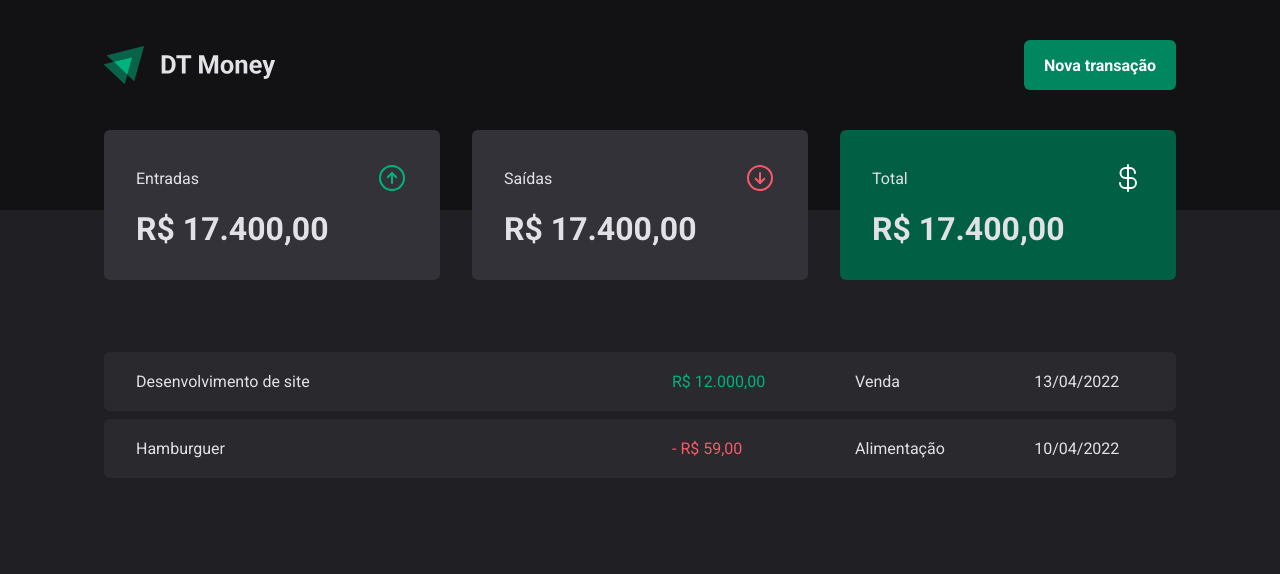
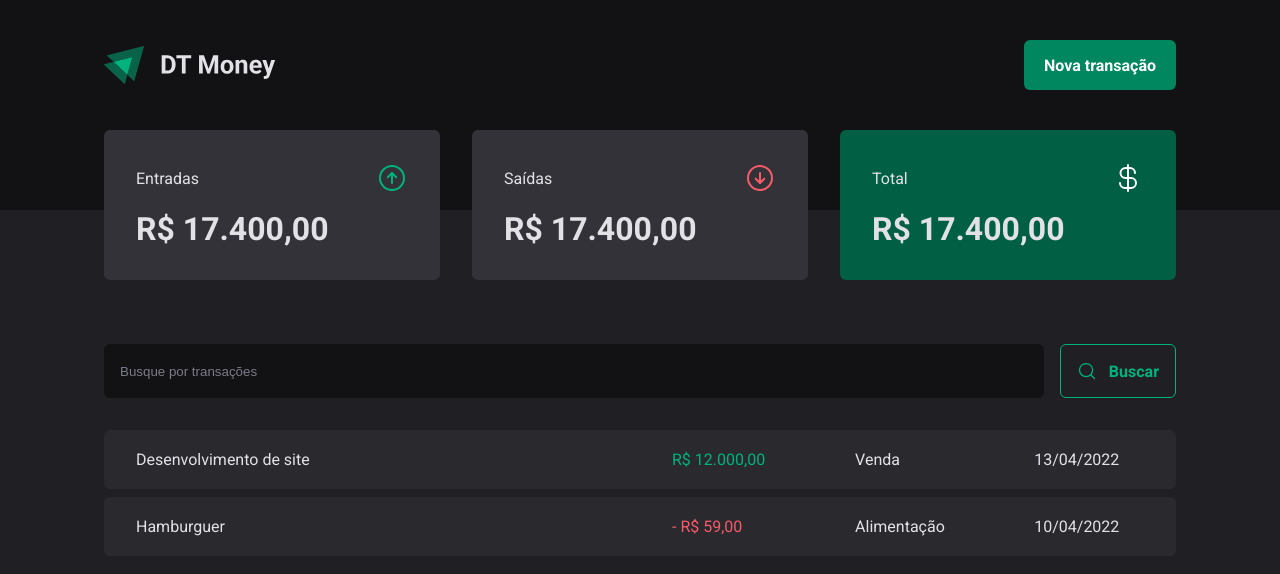
Before and after one commit to caiquegiovannini/dtmoney2.0, a React (Vite) app: page / in a window 1280 px wide. Shown: the top 574 px of the page. Built offline with nearby package versions, Linux system fonts and the light colour scheme.

Commit message:
Create SearchForm

```diff
--- /dev/null
+++ b/src/pages/Transactions/components/SearchForm/index.tsx
@@ -0,0 +1,15 @@
+import { MagnifyingGlass } from "phosphor-react";
+import { SearchFormContainer } from "./styles";
+
+export function SearchForm() {
+    return (
+        <SearchFormContainer>
+            <input type="text" placeholder="Busque por transações" />
+
+            <button type="submit">
+                <MagnifyingGlass size={20} />
+                Buscar
+            </button>
+        </SearchFormContainer>
+    )
+}
--- /dev/null
+++ b/src/pages/Transactions/components/SearchForm/styles.ts
@@ -0,0 +1,40 @@
+import styled from "styled-components";
+
+export const SearchFormContainer = styled.form`
+    display: flex;
+    gap: 1rem;
+
+    input {
+        flex: 1;
+        border-radius: 6px;
+        border: 0;
+        background-color: ${props => props.theme['gray-900']};
+        color: ${props => props.theme['gray-300']};
+        padding: 1rem;
+
+        &::placeholder {
+            color: ${props => props.theme['gray-500']};
+        }
+    }
+
+    button {
+        display: flex;
+        align-items: center;
+        gap: 0.75rem;
+
+        border: 0;
+        padding: 1rem;
+        background: transparent;
+        border: 1px solid ${props => props.theme['green-300']};
+        color: ${props => props.theme['green-300']};
+        font-weight: bold;
+        border-radius: 6px;
+
+        &:hover {
+            background: ${props => props.theme['green-500']};
+            border-color: ${props => props.theme['green-500']};
+            color: ${props => props.theme.white};
+            transition: background-color 0.2s, color 0.2s, border-color 0.2s;
+        }
+    }
+`
--- a/src/pages/Transactions/index.tsx
+++ b/src/pages/Transactions/index.tsx
@@ -1,5 +1,6 @@
 import { Header } from "../../components/Header";
 import { Summary } from "../../components/Summary";
+import { SearchForm } from "./components/SearchForm";
 import { PriceHighLight, TransactionContainer, TransactionsTable } from "./styles";
 
 export function Transactions() {
@@ -9,6 +10,8 @@
             <Summary />
 
             <TransactionContainer>
+                <SearchForm />
+
                 <TransactionsTable>
                     <tbody>
                         <tr>
--- a/src/pages/Transactions/styles.ts
+++ b/src/pages/Transactions/styles.ts
@@ -11,7 +11,7 @@
     width: 100%;
     border-collapse: separate;
     border-spacing: 0 0.5rem;
-    /* margin-top: 1.5rem; */
+    margin-top: 1.5rem;
 
     td {
         padding: 1.25rem 2rem;
```
